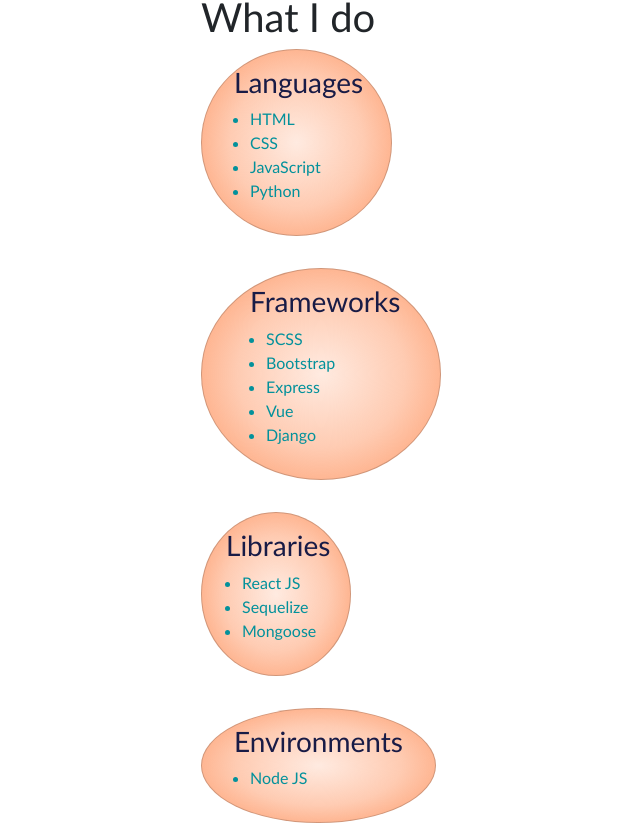
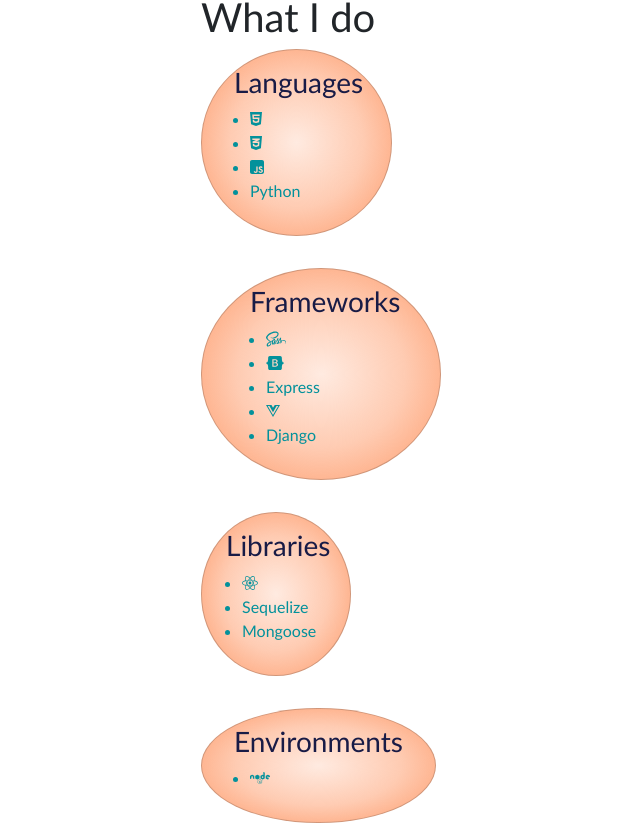
Before and after one commit to Job85/portfolio-site, a React (Create React App) app: page / in a window 1280 px wide. Shown: the part 676-1500 px from the top of the page, without its empty margins (5-645 px from the left). Built offline with nearby package versions, Linux system fonts and the light colour scheme.

Commit message:
added icons to li tags

```diff
--- a/src/pages/about.js
+++ b/src/pages/about.js
@@ -1,3 +1,5 @@
+import { FontAwesomeIcon } from "@fortawesome/react-fontawesome";
+import { faHtml5, faCss3Alt, faSquareJs, faSass, faBootstrap, faVuejs, faReact, faNode } from "@fortawesome/free-brands-svg-icons";
 import React from "react";
 import Email from "../components/Email";
 
@@ -12,9 +14,15 @@
                         Languages
                     </h3>
                     <ul>
-                        <li>HTML</li>
-                        <li>CSS</li>
-                        <li>JavaScript</li>
+                        <li>
+                            <FontAwesomeIcon icon={faHtml5} />
+                        </li>
+                        <li>
+                            <FontAwesomeIcon icon={faCss3Alt} />
+                        </li>
+                        <li>
+                            <FontAwesomeIcon icon={faSquareJs} />
+                        </li>
                         <li>Python</li>
                     </ul>
                 </div>
@@ -25,10 +33,16 @@
                         Frameworks
                     </h3>
                     <ul>
-                        <li>SCSS</li>
-                        <li>Bootstrap</li>
+                        <li>
+                            <FontAwesomeIcon icon={faSass} />
+                        </li>
+                        <li>
+                            <FontAwesomeIcon icon={faBootstrap} />
+                        </li>
                         <li>Express</li>
-                        <li>Vue</li>
+                        <li>
+                            <FontAwesomeIcon icon={faVuejs} />
+                        </li>
                         <li>Django</li>
                     </ul>
                 </div>
@@ -39,7 +53,9 @@
                         Libraries
                     </h3>
                     <ul>
-                        <li>React JS</li>
+                        <li>
+                            <FontAwesomeIcon icon={faReact} />
+                        </li>
                         <li>Sequelize</li>
                         <li>Mongoose</li>
 
@@ -52,7 +68,9 @@
                         Environments
                     </h3>
                     <ul>
-                        <li>Node JS</li>
+                        <li>
+                            <FontAwesomeIcon icon={faNode} />
+                        </li>
                     </ul>
                 </div>
             </div>
```
